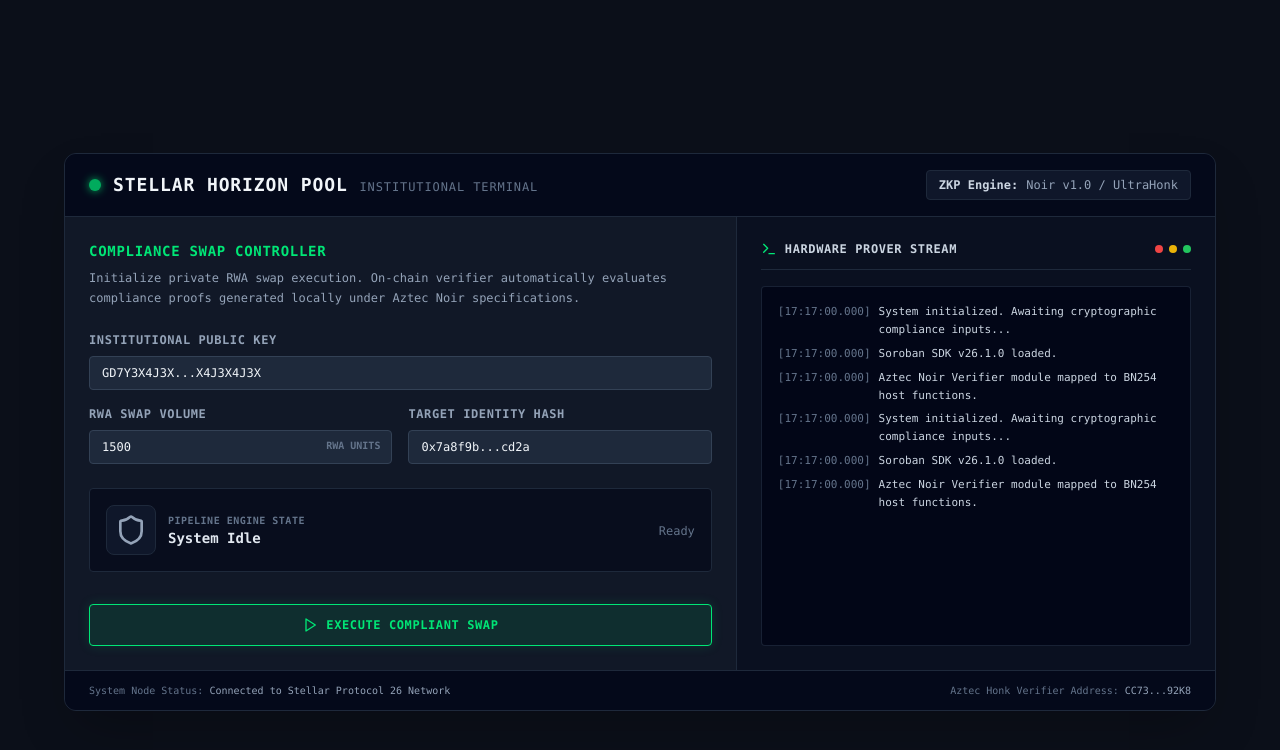
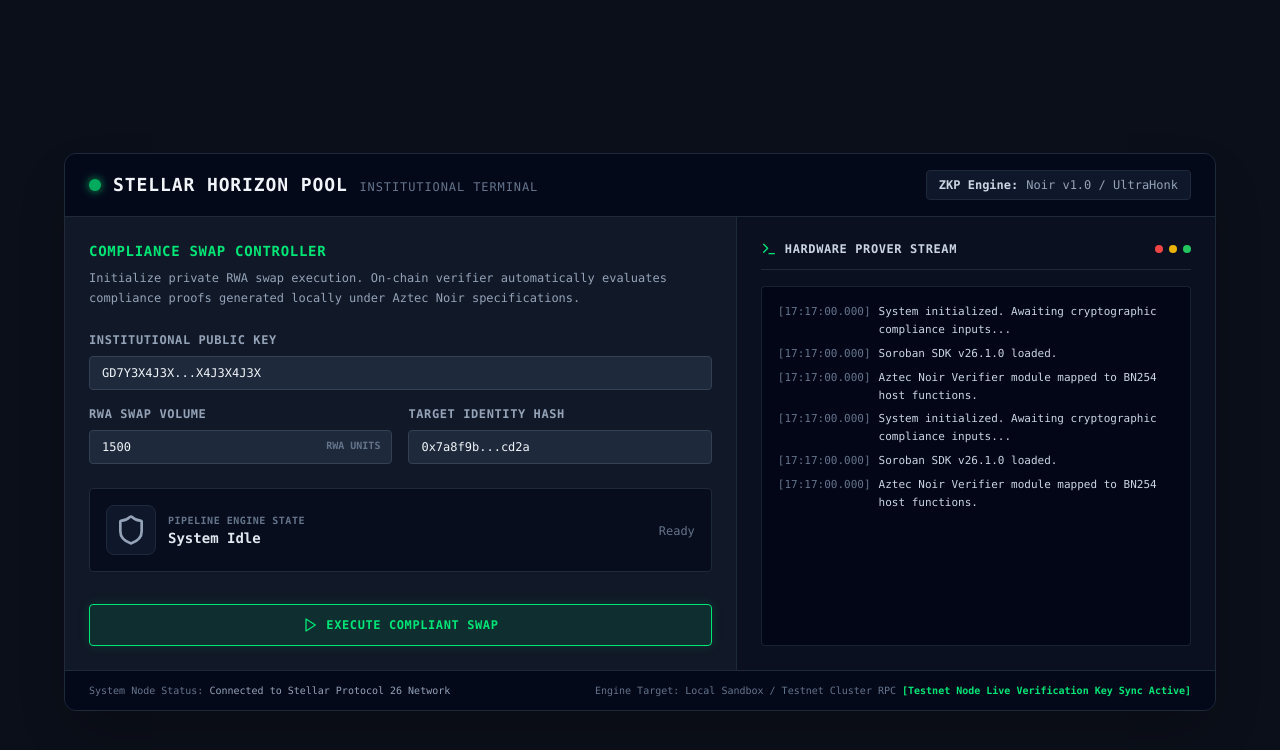
Before and after one commit to Arvindkumar006/zk, a React (Vite) app in the folder frontend/: page / in a window 1280 px wide. Shown: the top 750 px of the page. Built offline with nearby package versions, Linux system fonts and the light colour scheme; what @stellar/stellar-sdk would draw is missing.

Commit message:
style: replace verifier address with active sandbox live sync status label

```diff
--- a/frontend/src/components/ComplianceSwapDashboard.tsx
+++ b/frontend/src/components/ComplianceSwapDashboard.tsx
@@ -327,7 +327,7 @@
             System Node Status: <span className="text-slate-400">Connected to Stellar Protocol 26 Network</span>
           </div>
           <div>
-            Aztec Honk Verifier Address: <span className="font-mono text-slate-400">CC73...92K8</span>
+            Engine Target: Local Sandbox / Testnet Cluster RPC <span className="font-mono text-stellarGreen font-semibold">[Testnet Node Live Verification Key Sync Active]</span>
           </div>
         </div>
 
```
